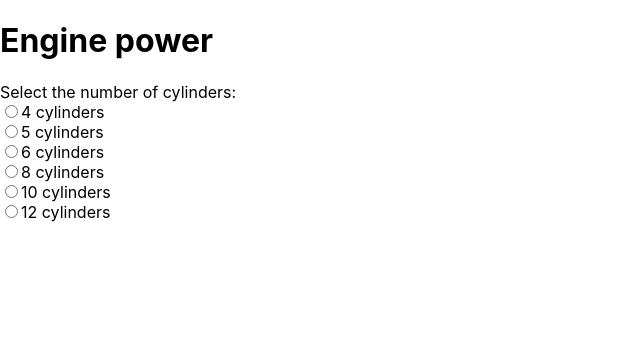
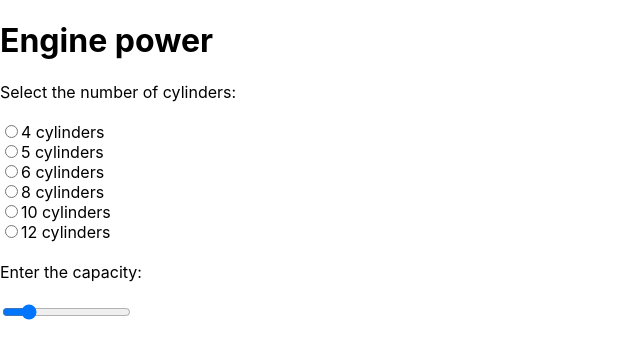
Before and after one commit to FrankieBoye/engine_power, a React (Create React App) app: page / in a window 1280 px wide. Shown: the top 358 px of the page, without its empty margins (0-640 px from the left). Built offline with nearby package versions, Linux system fonts and the light colour scheme.

Commit message:
created capacity component

```diff
--- a/src/App.js
+++ b/src/App.js
@@ -1,5 +1,6 @@
 import React, { Component } from 'react'
 import Cylinders from './Cylinders'
+import Capacity from './Capacity'
 
 class App extends Component {
   render() {
@@ -7,7 +8,19 @@ class App extends Component {
       <div className="App">
         <h1>Engine power</h1>
         Select the number of cylinders:
+        <br>
+        </br>
+        <br>
+        </br>
         <Cylinders/>
+        <br>
+        </br>
+        Enter the capacity:
+        <br>
+        </br>
+        <br>
+        </br>
+        <Capacity/>
       </div>
     )
   }
--- /dev/null
+++ b/src/Capacity.js
@@ -0,0 +1,21 @@
+import React, { Component } from 'react'
+
+class Capacity extends Component {
+
+  onInput() {
+    var input = document.getElementById("capinp");
+    var capacity = input.value;
+    this.setState({
+      value: capacity
+    })
+}
+  render() {
+   return (
+     <form name="capacity">
+     <input id="capinp" type="range" min="1" max="7" step="0.1" defaultValue="2" onInput={this.onInput.bind(this)}/>
+     </form>
+  )
+ }
+}
+
+export default Capacity
```
